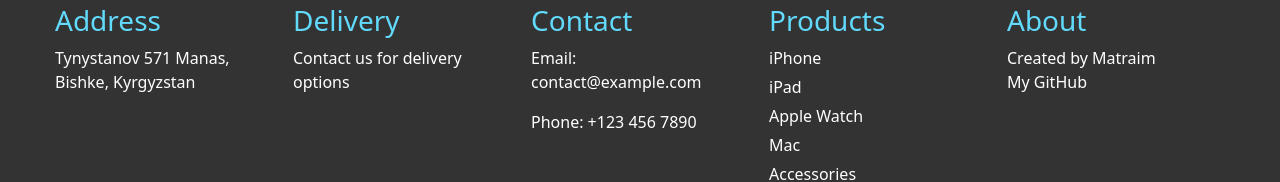
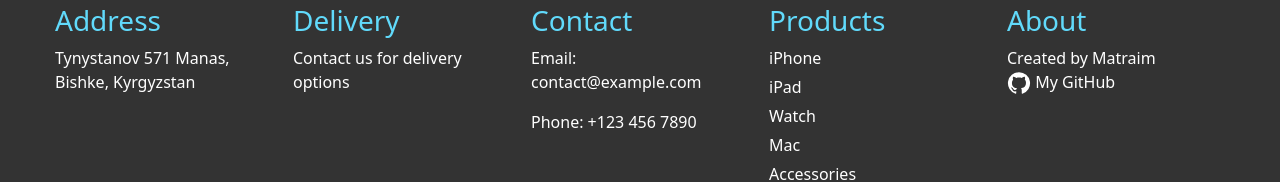
Before and after one commit to Matraim/myStore, a React (Vite) app: page / in a window 1280 px wide. Shown: the part 716-898 px from the top of the page. Built offline with nearby package versions, Linux system fonts and the light colour scheme.

Commit message:
footer-link

```diff
--- a/src/pages/Footer.tsx
+++ b/src/pages/Footer.tsx
@@ -1,5 +1,7 @@
 import React from 'react';
+import { Link } from 'react-router-dom';
 import styled from 'styled-components';
+import GitHubIcon from '@mui/icons-material/GitHub';
 
 interface FooterProps {
   creator: string;
@@ -67,19 +69,19 @@ const Footer: React.FC<FooterProps> = ({ creator }) => {
         <h3>Products</h3>
         <ul>
           <li>
-            <a href="#">iPhone</a>
+            <Link to="/iphone">iPhone</Link>
           </li>
           <li>
-            <a href="#">iPad</a>
+            <Link to="/ipad">iPad</Link>
           </li>
           <li>
-            <a href="#">Apple Watch</a>
+            <Link to="/Whatch">Watch</Link>
           </li>
           <li>
-            <a href="#">Mac</a>
+            <Link to="/mac">Mac</Link>
           </li>
           <li>
-            <a href="#">Accessories</a>
+            <Link to="/accessories">Accessories</Link>
           </li>
         </ul>
       </div>
@@ -87,7 +89,11 @@ const Footer: React.FC<FooterProps> = ({ creator }) => {
         <h3>About</h3>
         <p>
           Created by Matraim<a href="#">{creator}</a>
-          <p>My GitHub</p>
+          <ul>
+            <Link to="https://github.com/Matraim">
+              <GitHubIcon fontSize="medium" /> My GitHub
+            </Link>
+          </ul>
         </p>
       </div>
     </StyledFooter>
```
